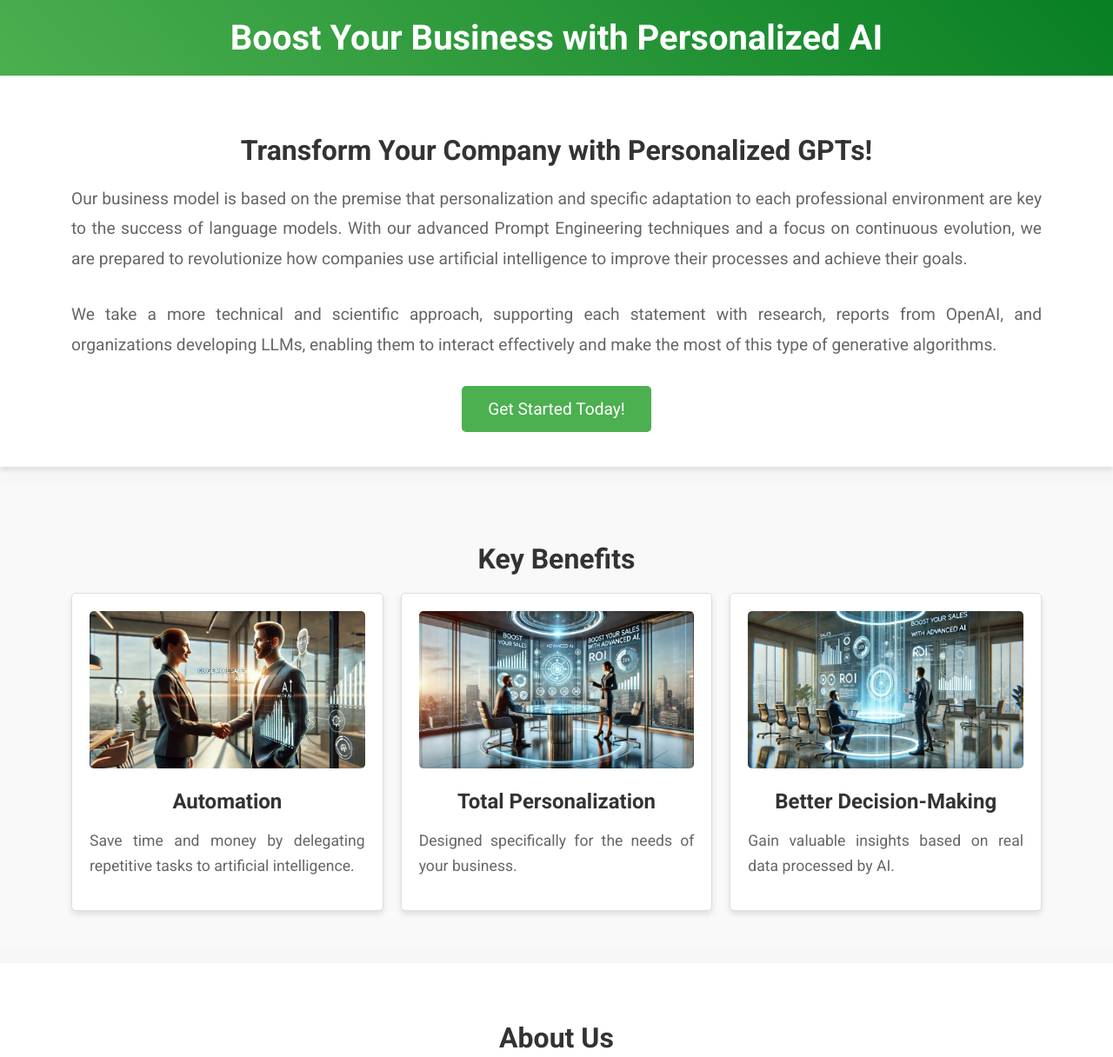
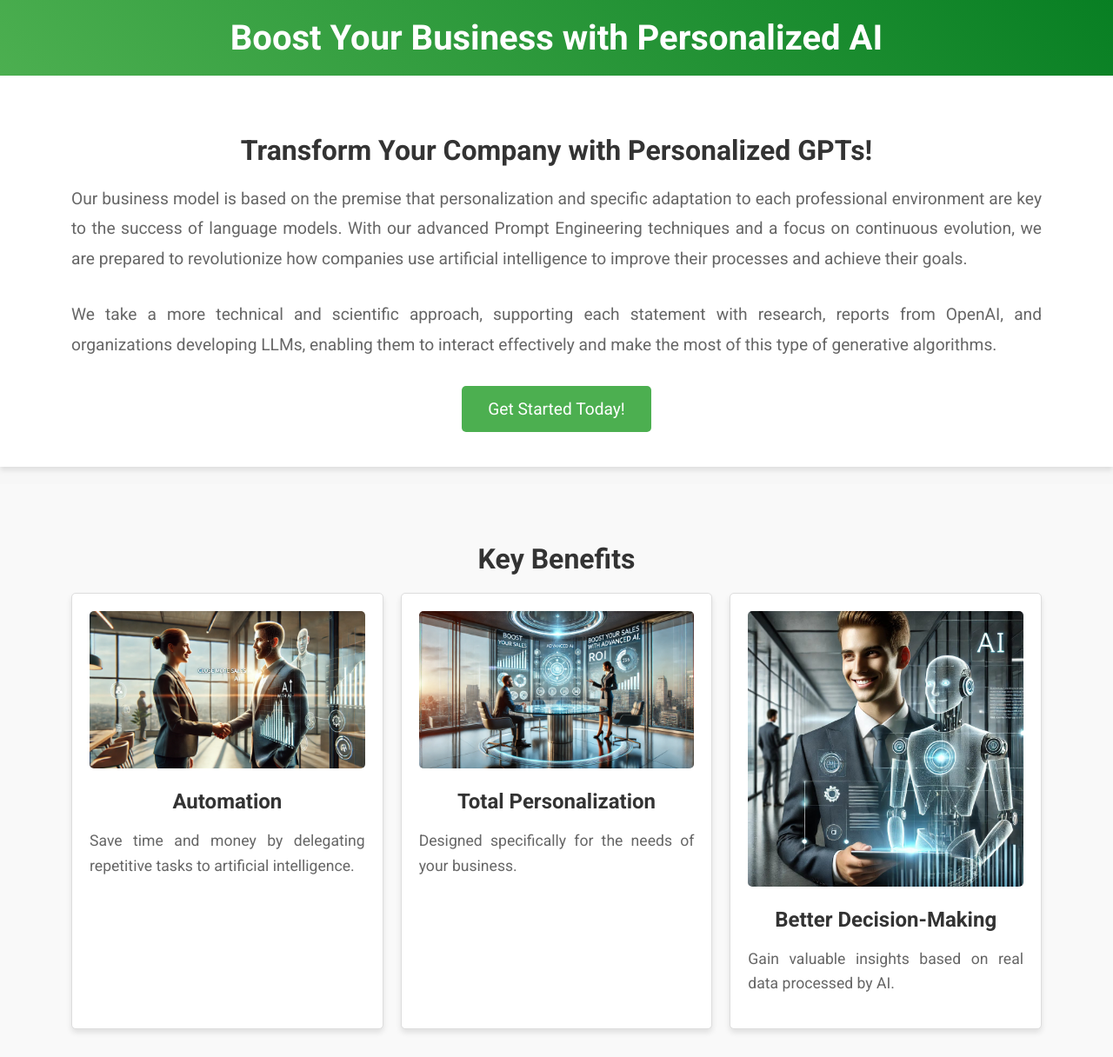
Before and after one commit to andrescelemin/smart-prompt-custom-gpts, a plain HTML site: page index.html in a window 1280 px wide. Shown: the top 1216 px of the page at 87% size. Drawn offline with Linux system fonts and the light colour scheme.

Commit message:
Update index.html

```diff
--- a/index.html
+++ b/index.html
@@ -217,7 +217,7 @@
                     <p>Designed specifically for the needs of your business.</p>
                 </div>
                 <div class="benefit">
-                    <img src="DALL·E 2025-01-02 17.07.11 - A futuristic high-level sales meeting room. A sales representative (30-35 years old, professional look wearing an elegant suit) is presenting a tech p.webp" alt="Decision-making with AI">
+                    <img src="WhatsApp Image 2024-12-08 at 14.34.09.jpeg">
                     <h3>Better Decision-Making</h3>
                     <p>Gain valuable insights based on real data processed by AI.</p>
                 </div>
```
